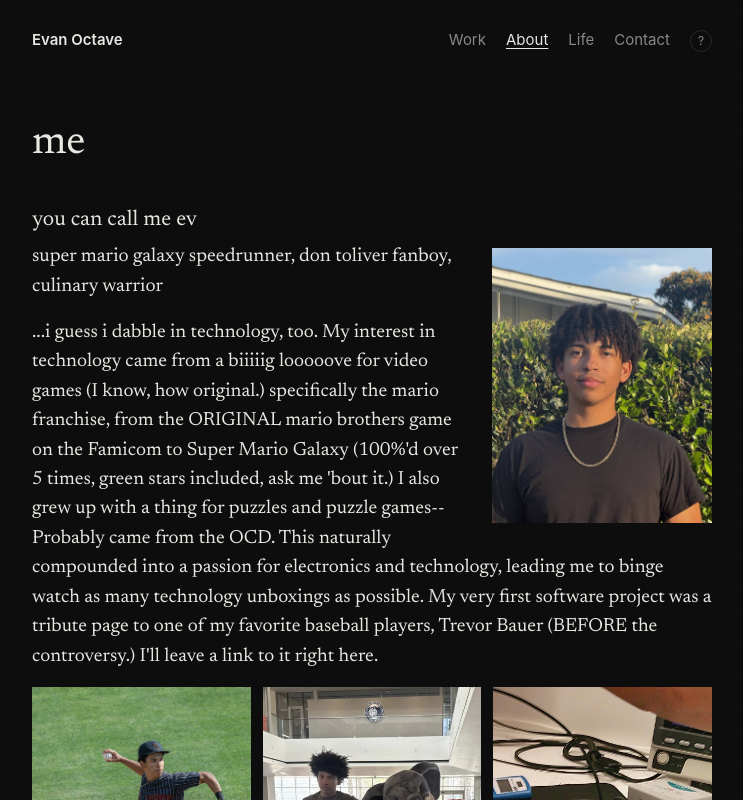
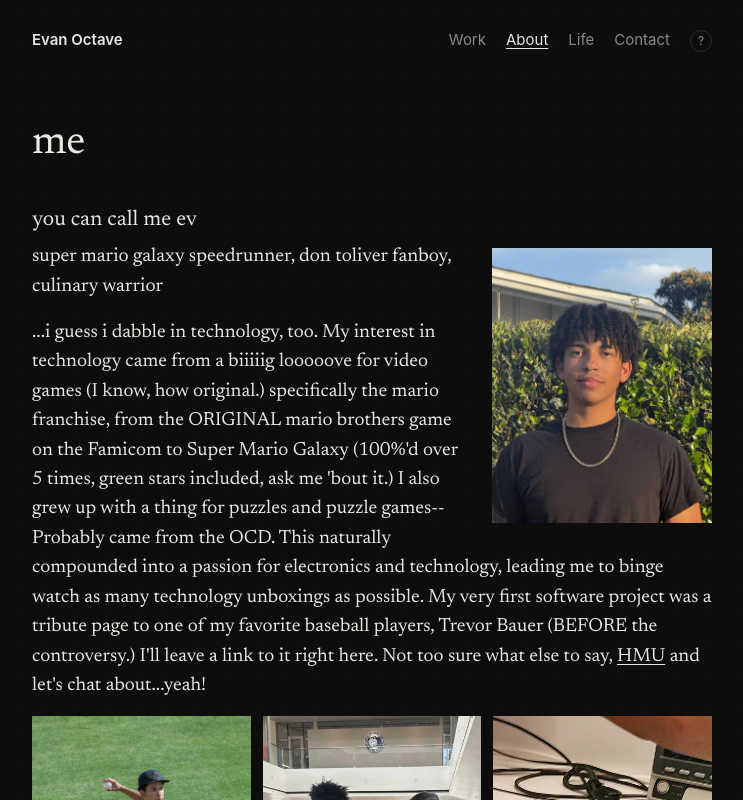
Before and after one commit to evanoctave/personal_website, a React (Vite) app: page /about in a window 1280 px wide. Shown: the top 800 px of the page, without its empty margins (268-1011 px from the left). Built offline with nearby package versions, Linux system fonts and the light colour scheme.

Commit message:
etter about section

```diff
--- a/src/pages/AboutPage.jsx
+++ b/src/pages/AboutPage.jsx
@@ -19,6 +19,8 @@ export default function AboutPage() {
 
         My very first software project was a tribute page to one of my favorite baseball players, Trevor Bauer (BEFORE the controversy.)
         I'll leave a link to it right here. {/* leave a link to it in the word here */}
+
+        Not too sure what else to say, <Link to="/contact">HMU</Link> and let's chat about...yeah!
       </p>
 
       <div className="gallery gallery--three">
```
